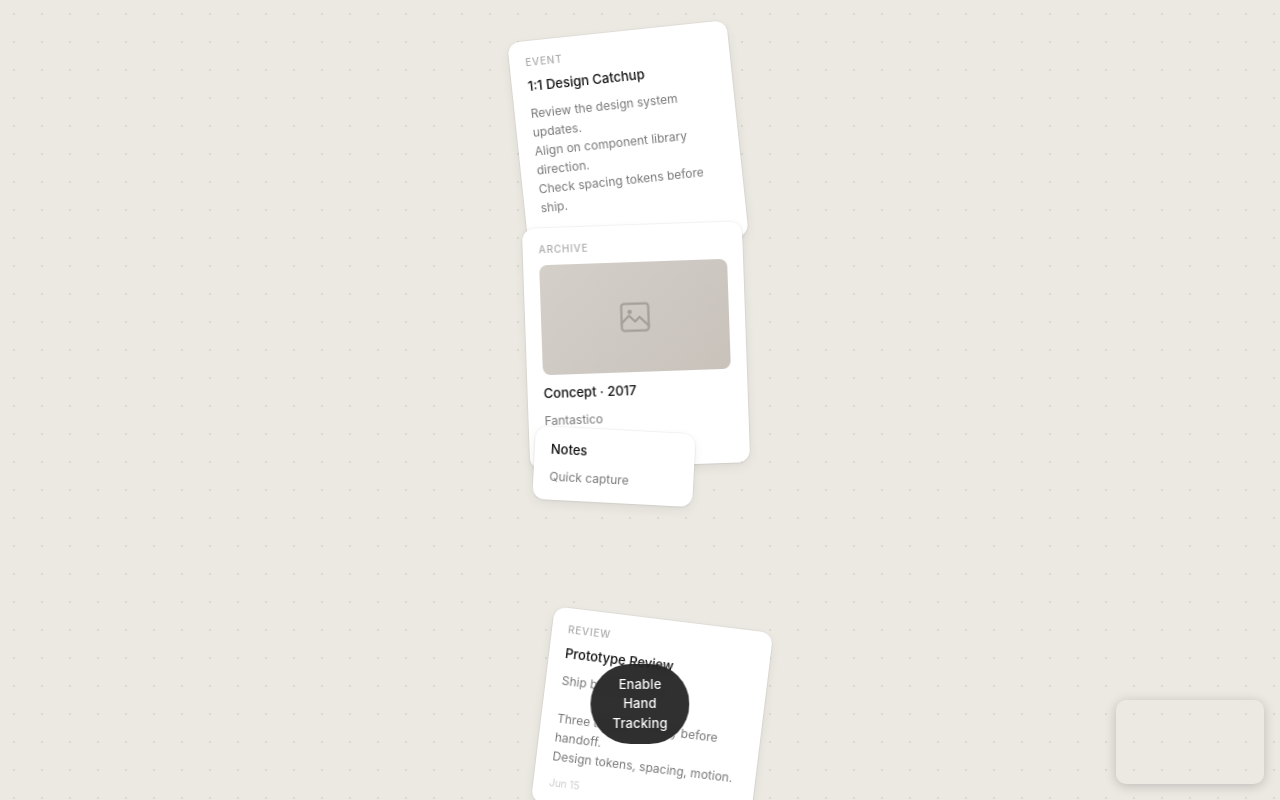
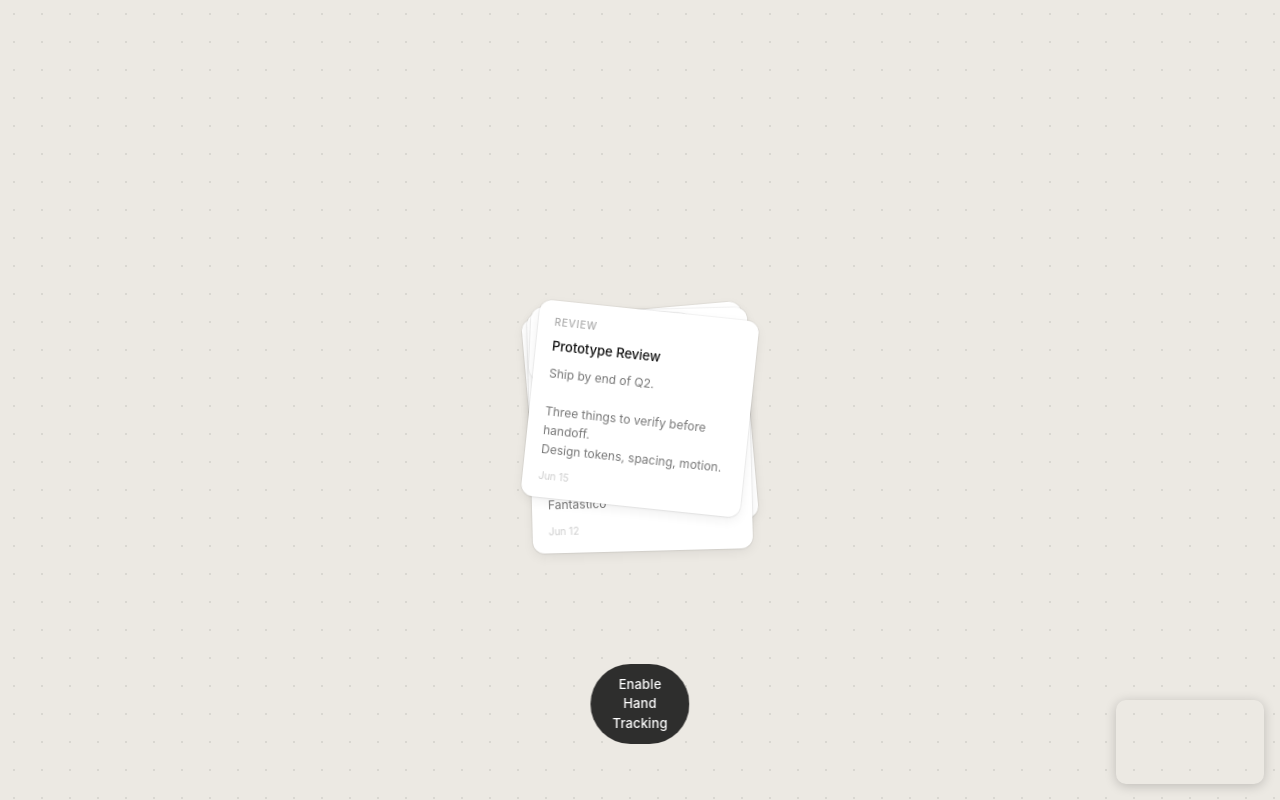
Before and after one commit to zacwolff/hand-canvas, a React (Vite) app: page / in a window 1280 px wide. Built offline with nearby package versions, Linux system fonts and the light colour scheme.

Commit message:
Stack cards directly on top of each other in center

```diff
--- a/src/App.jsx
+++ b/src/App.jsx
@@ -61,14 +61,13 @@ function shuffle(arr) {
 }
 
 function makeCards() {
-  // Start as a stack in center — shuffled order each load
   const cx = window.innerWidth  / 2 - CARD_W / 2
   const cy = window.innerHeight / 2 - CARD_H / 2
-  const rotations = [-6, -2, 3, 7]
+  const rotations = [-5, -1.5, 2.5, 6]
   return shuffle(CARD_DATA).map((c, i) => ({
     ...c,
-    x: cx + (i - 1.5) * 8,
-    y: cy + (i - 1.5) * 5,
+    x: cx,
+    y: cy,
     rotation: rotations[i],
     vx: 0, vy: 0,
   }))
@@ -231,11 +230,11 @@ export default function App() {
   const stackCards = useCallback(() => {
     const cx = window.innerWidth / 2 - CARD_W / 2
     const cy = window.innerHeight / 2 - CARD_H / 2
-    const rotations = [-6, -2, 3, 7]
+    const rotations = [-5, -1.5, 2.5, 6]
     const updated = cardsRef.current.map((c, i) => ({
       ...c,
-      x: cx + (i - 1.5) * 10,
-      y: cy + (i - 1.5) * 6,
+      x: cx,
+      y: cy,
       rotation: rotations[i],
       vx: 0, vy: 0,
     }))
```
